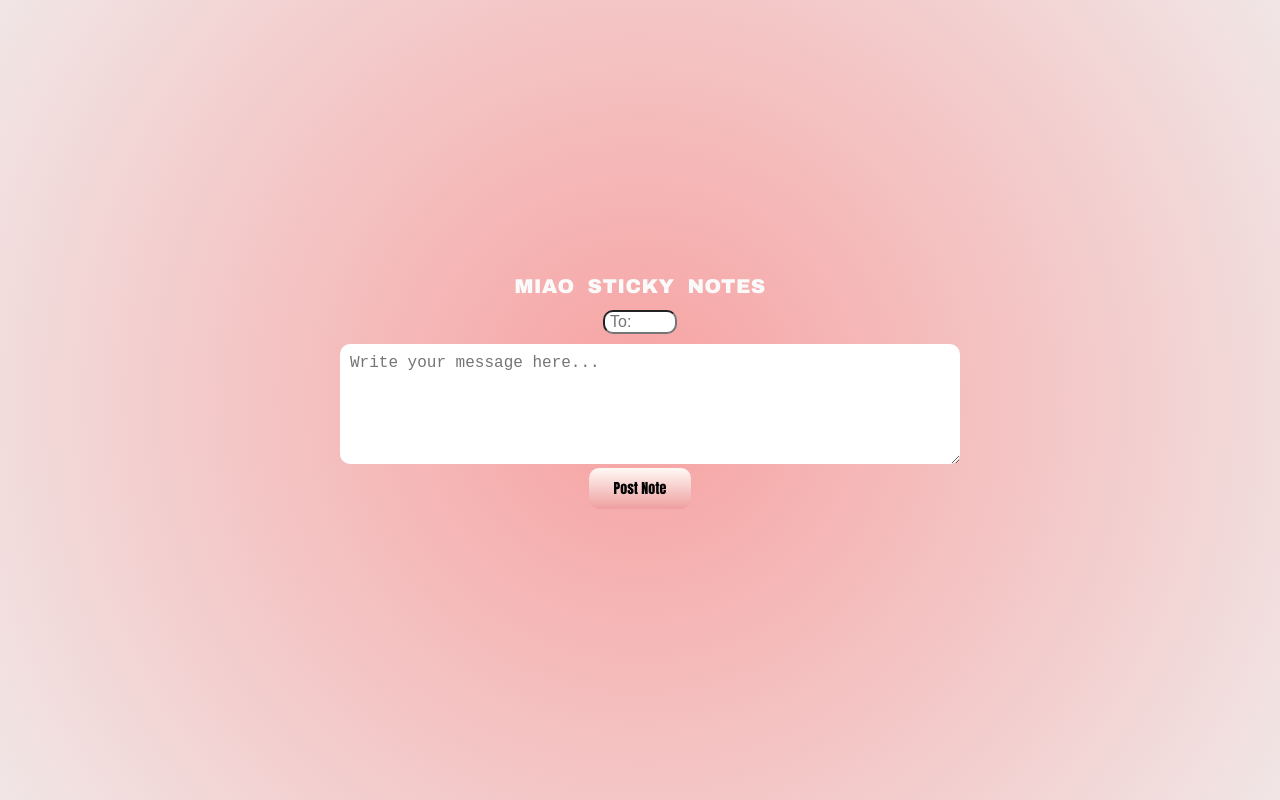
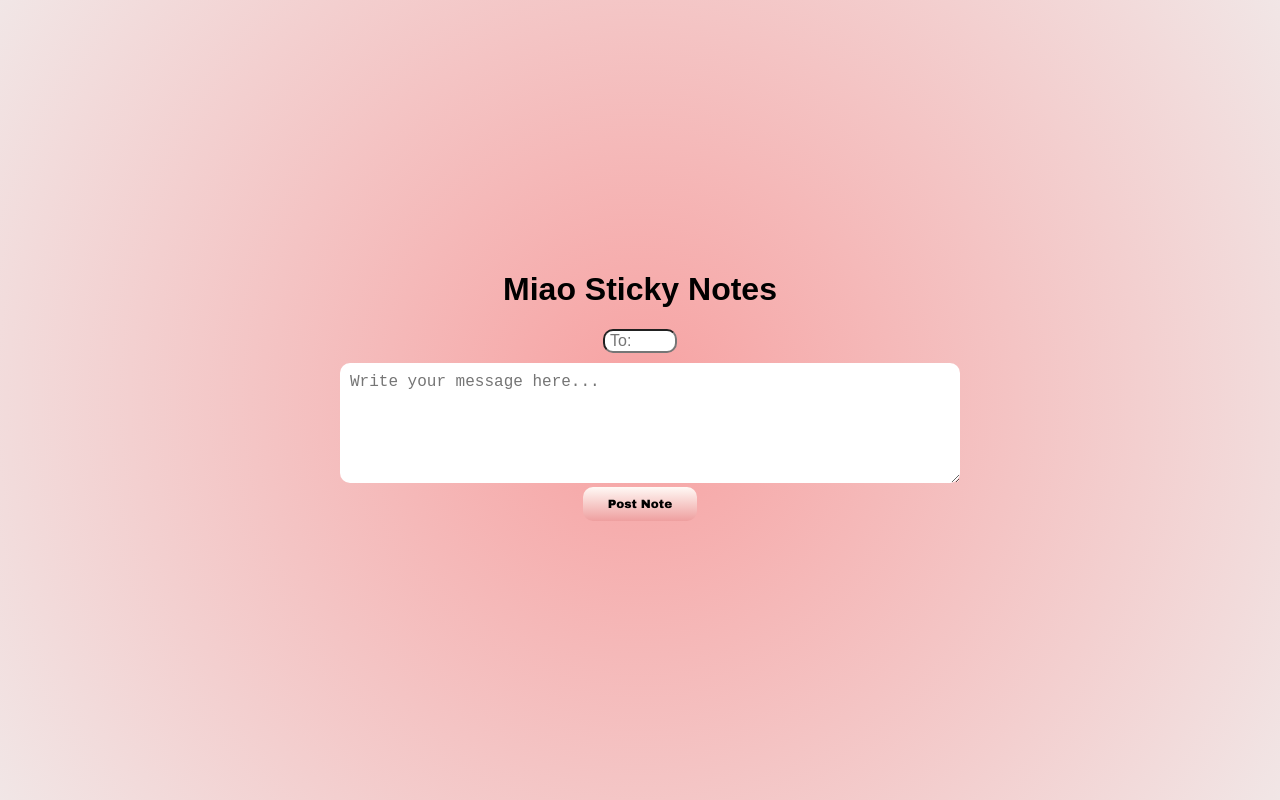
Before and after one commit to thivxvvi/stickynote, a website: page public/index.html in a window 1280 px wide. Drawn offline with Linux system fonts and the light colour scheme; no server answers.

Commit message:
Update style.css

```diff
--- a/public/style.css
+++ b/public/style.css
@@ -16,19 +16,6 @@ body {
   text-align: center;
 }
 
-h1 {
-  font-family: "Arial Black", Gadget, sans-serif;
-  font-size: 20px;
-  letter-spacing: 0.4px;
-  word-spacing: 6px;
-  color: #fafafa;
-  font-weight: 400;
-  text-decoration: none solid rgb(68, 68, 68);
-  font-style: normal;
-  font-variant: normal;
-  text-transform: uppercase;
-  position: ;
-}
 
 #messageForm {
   margin-bottom: 30px;
@@ -44,9 +31,9 @@ h1 {
 }
 
 button {
-  font-family: impact;
-  color: #030303 !important;
-  font-size: 14px;
+  font-family: 'Arial Black', Gadget, sans-serif;';
+  color: #9b9292 !important;
+  font-size: 12px;
   padding: 10px 25px;
   border-radius: 10px;
   border: 0px solid #3866A3;
```
